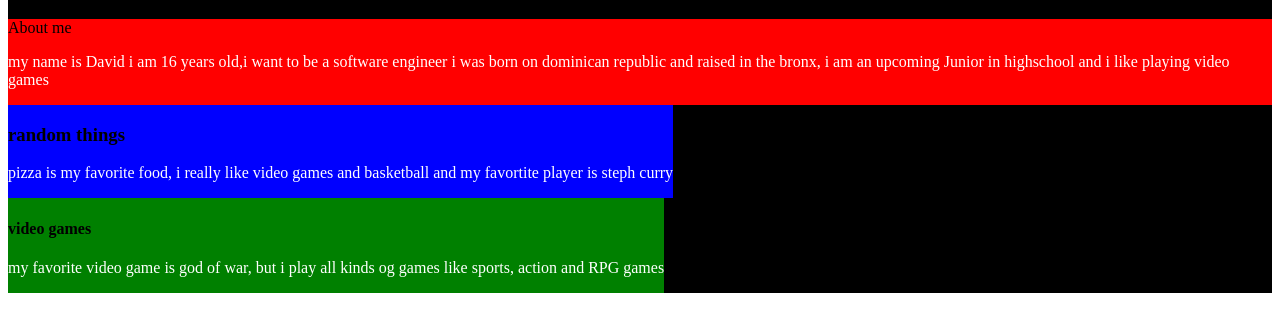
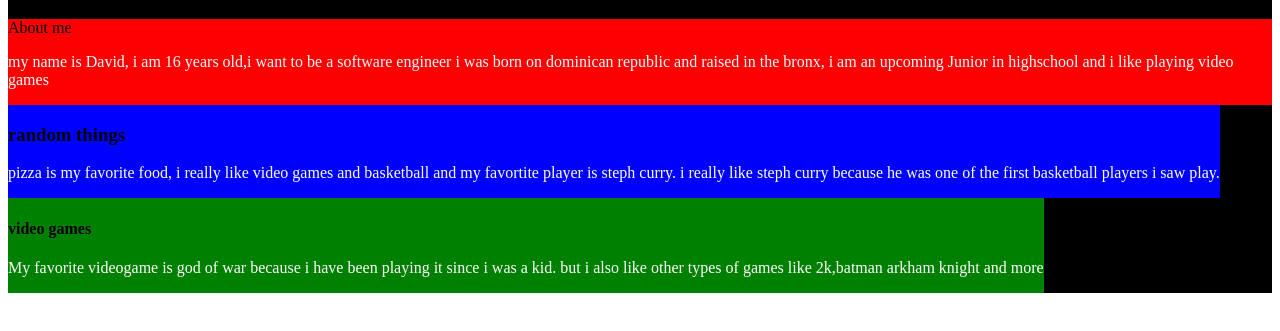
Before and after one commit to Dbreton1/Dbreton1.github.io, a plain HTML site: page index.html in a window 1280 px wide. Shown: the part 87-418 px from the top of the page. Drawn offline with Linux system fonts and the light colour scheme.

Commit message:
added more things to my first html page

```diff
--- a/index.html
+++ b/index.html
@@ -18,15 +18,15 @@
         </div>
       <div class="platains"
           <h2>About me</h2>
-          <p>my name is David i am 16 years old,i want to be a software engineer i was born on dominican republic and raised in the bronx, i am an upcoming Junior in highschool and i like playing video games</p>
+          <p>my name is David, i am 16 years old,i want to be a software engineer i was born on dominican republic and raised in the bronx, i am an upcoming Junior in highschool and i like playing video games</p>
           </div>
           <div class="bananas">
           <h3>random things</h3>
-          <p>pizza is my favorite food, i really like video games and basketball and my favortite player is steph curry</p>
+          <p>pizza is my favorite food, i really like video games and basketball and my favortite player is steph curry. i really like steph curry because he was one of the first basketball players i saw play.</p>
           </div>
            <div class="apples">
              <h4>video games</h4>
-             <p> my favorite video game is god of war, but i play all kinds og games like sports, action and RPG games</p>
+             <p>My favorite videogame is god of war because i have been playing it since i was a kid. but i also like other types of games like 2k,batman arkham knight and more </p>
 
 
   </body>
```
